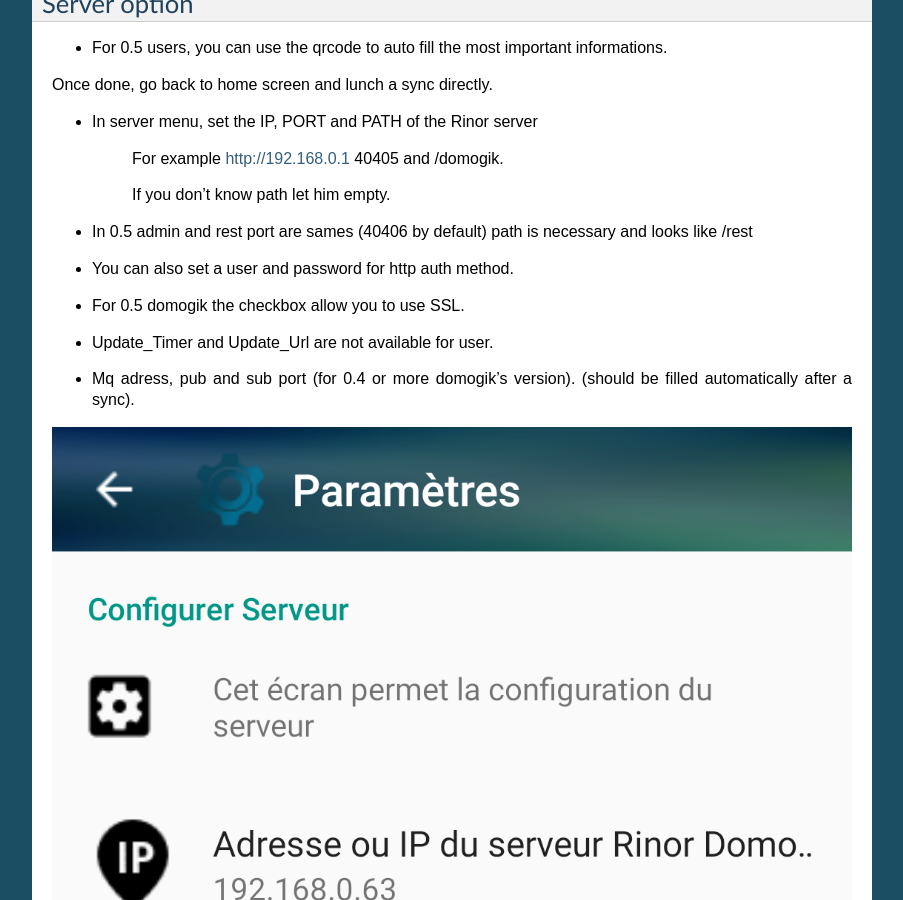
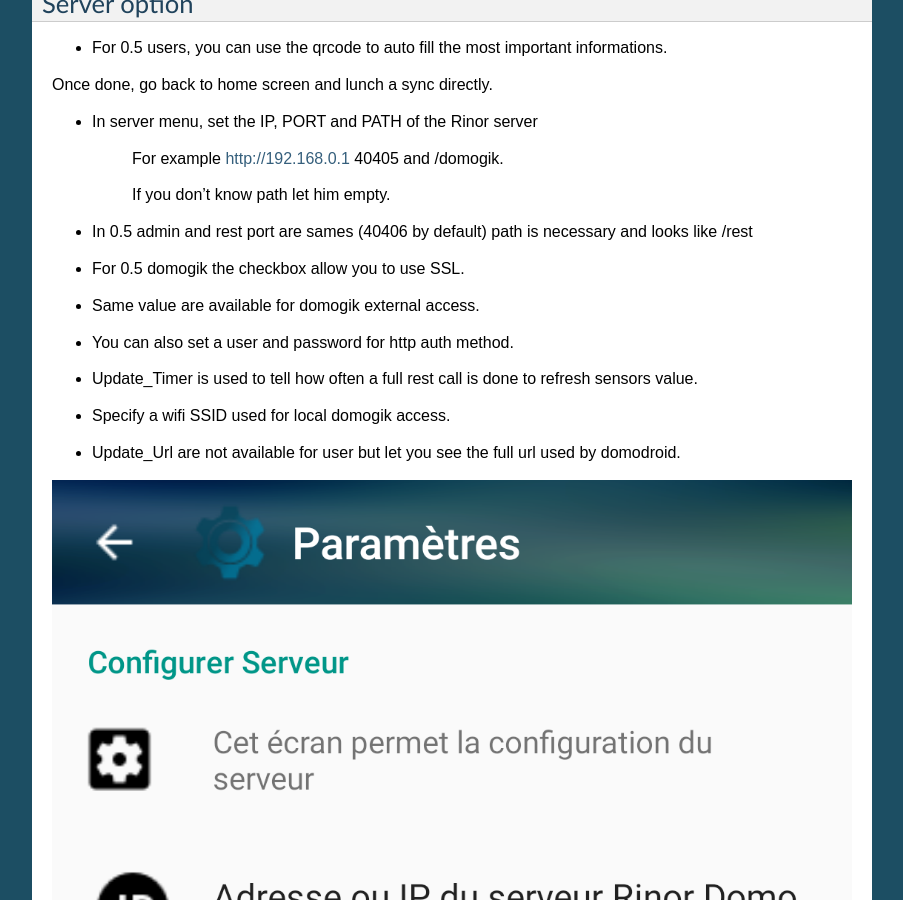
Before and after one commit to domogik/domodroid-doc, a Sphinx documentation site: the page built from docs/end_user/Options.txt, in a window 1280 px wide and 900 px high, scrolled down 1547 px. Shown: the whole window, without its empty margins (198-1101 px from the left). Built offline with Sphinx 7.4.7, drawn with Linux system fonts in a browser that asks for light colours; pages that are not in the unit, such as notebooks, are missing from menus.

Commit message:
Update Options.txt

```diff
--- a/docs/end_user/Options.txt
+++ b/docs/end_user/Options.txt
@@ -17,13 +17,20 @@
 	If you don't know path let him empty.
 
 * In 0.5 admin and rest port are sames (40406 by default) path is necessary and looks like /rest
+* For 0.5 domogik the checkbox allow you to use SSL.
+* Same value are available for domogik external access.
 * You can also set a user and password for http auth method.
-* For 0.5 domogik the checkbox allow you to use SSL.
-* Update_Timer and Update_Url are not available for user.
-* Mq adress, pub and sub port (for 0.4 or more domogik's version). (should be filled automatically after a sync).
+* Update_Timer is used to tell how often a full rest call is done to refresh sensors value.
+* Specify a wifi SSID used for local domogik access.
+* Update_Url are not available for user but let you see the full url used by domodroid.
 
 .. image:: image/Fr_server_option.png
 .. image:: image/Fr_server_option1.png
+
+MQ option
+=========
+
+* Mq adress, pub and sub port (for 0.4 or more domogik's version). (should be filled automatically after a sync).
 
 Widget option
 =============
```
